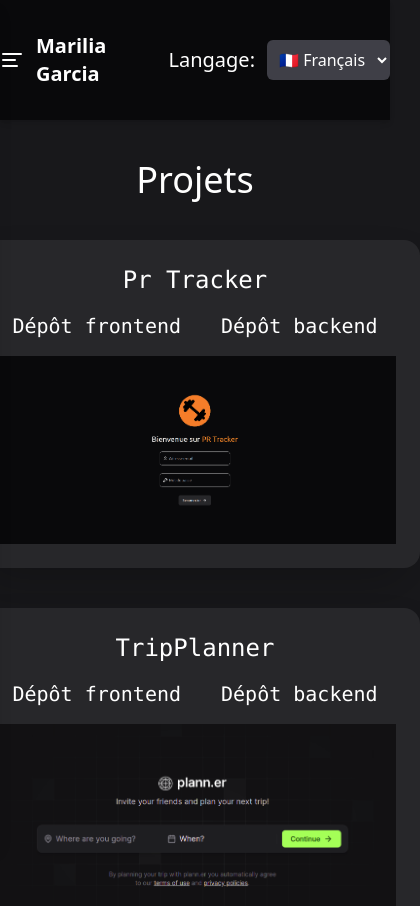
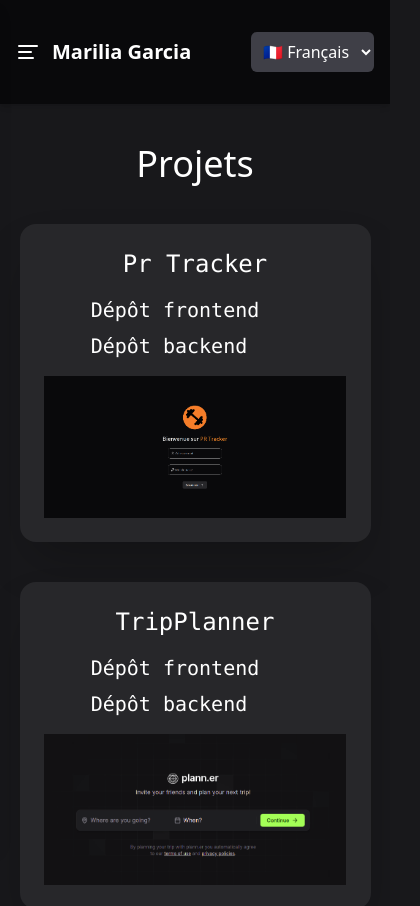
Before and after one commit to GarciaaMarilia/portfolio, a React (Vite) app: page /portfolio/projects in a window 390 px wide. Shown: the top 906 px of the page, 420 px wide, since content can reach past the window. Built offline with nearby package versions, Linux system fonts and the light colour scheme.

Commit message:
responsivity

```diff
--- a/src/components/card-project.jsx
+++ b/src/components/card-project.jsx
@@ -4,9 +4,9 @@ export default function CardProject(project) {
  const { project: projectData } = project;
  const { t } = useLanguage();
  return (
-  <div className="flex flex-col bg-zinc-800 w-[450px] rounded-2xl p-6 shadow-2xl text-white text-2xl font-mono space-y-4 items-center">
+  <div className="flex flex-col bg-zinc-800 sm:w-[450px] w-[90%] rounded-2xl p-6 shadow-2xl text-white text-2xl font-mono space-y-4 items-center">
    <h1>{projectData.title}</h1>
-   <div className="space-x-10 text-xl">
+   <div className="flex space-x-10 space-y-2 sm:flex-row flex-col text-xl">
     <a
      target="_blank"
      href={projectData.front}
--- a/src/components/header.jsx
+++ b/src/components/header.jsx
@@ -5,7 +5,7 @@ import { useLanguage } from "../contexts/language-context";
 export default function Header() {
  const { t } = useLanguage();
  return (
-  <header className="bg-zinc-950 text-white py-8 shadow-md">
+  <header className="bg-zinc-950 px-4 text-white py-8 shadow-md">
    <div className="container mx-auto flex justify-between items-center">
     <div className="flex flex-row gap-3">
      <Sidebar />
--- a/src/components/select-language.jsx
+++ b/src/components/select-language.jsx
@@ -5,9 +5,6 @@ export default function SelectLanguage() {
 
  return (
   <div className="flex items-center gap-3">
-   <label htmlFor="language" className="text-white text-xl">
-    {t.language}:
-   </label>
    <select
     id="language"
     value={language}
--- a/src/locales/translations.js
+++ b/src/locales/translations.js
@@ -5,7 +5,6 @@ const translations = {
   about: "About",
   contact: "Contact",
   projects: "Projects",
-  language: "Language",
   welcome: "Welcome to my website!",
   aboutText:
    " Fullstack Developer with 3 years of experience proficient in React.js, React Native and Node.js. I build reusable parts for websites and mobile applications and make them work well on different devices.",
@@ -19,7 +18,6 @@ const translations = {
   about: "À propos",
   contact: "Contact",
   projects: "Projets",
-  language: "Langage",
   welcome: "Bienvenue sur mon site web!",
   aboutText:
    "Développeuse Fullstack avec 3 ans d'expérience, compétente en React.js, React Native et Node.js. Je construis des composants réutilisables pour des sites web et des applications mobiles, et je veille  à ce qu'ils fonctionnent bien sur différents appareils.",
```
